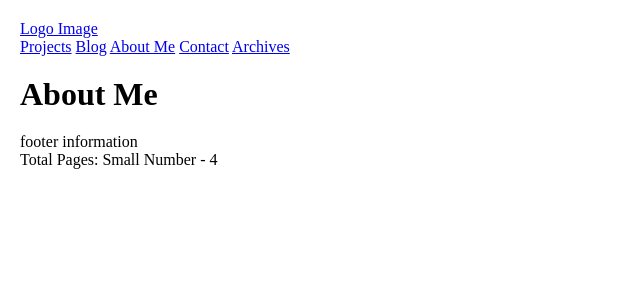
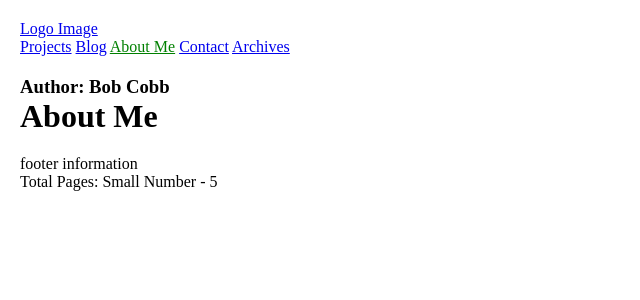
Before and after one commit to robert-laws/jekyll-review-october-2018, a Jekyll site: the page built from about.md, in a window 1280 px wide. Shown: the top 300 px of the page, without its empty margins (0-640 px from the left). Built offline with Jekyll 4.4.1, drawn with Linux system fonts in a browser that asks for light colours.

Commit message:
add assets folder and sass file

```diff
--- a/_includes/head.html
+++ b/_includes/head.html
@@ -3,6 +3,7 @@
   <title>{% if page.title %}{{page.title}} | {{site.title}}{% else %}{{site.title}}{% endif %}</title>
   <meta name="description" content="{% if page.description %}{{page.description}}{% else %}{{site.description}}{% endif %}">
   <link rel="canonical" href="{{site.baseurl}}{{page.url}}">
-  <link rel="stylesheet" href="{{site.baseurl}}/css/main.css">
-  <link rel="stylesheet" href="{{site.baseurl}}/css/syntax.css">
+  <link rel="stylesheet" href="{{site.baseurl}}/assets/css/main.css">
+  <link rel="stylesheet" href="{{site.baseurl}}/assets/css/styles.css">
+  <link rel="stylesheet" href="{{site.baseurl}}/assets/css/syntax.css">
 </head>
--- a/_includes/header.html
+++ b/_includes/header.html
@@ -3,10 +3,10 @@
     <a href="{{site.baseurl}}/">Logo Image</a>
   </div>
   <nav>
-    <a href="{{site.baseurl}}/projects">Projects</a>
-    <a href="{{site.baseurl}}/blog">Blog</a>
-    <a href="{{site.baseurl}}/about">About Me</a>
-    <a href="{{site.baseurl}}/contact">Contact</a>
-    <a href="{{site.baseurl}}/tags">Archives</a>
+    <a href="{{site.baseurl}}/projects" {% if page.url=="/projects" %}class='active' {% endif %}>Projects</a>
+    <a href="{{site.baseurl}}/blog" {% if page.url=="/blog" %}class='active' {% endif %}>Blog</a>
+    <a href="{{site.baseurl}}/about" {% if page.url=="/about" %}class='active' {% endif %}>About Me</a>
+    <a href="{{site.baseurl}}/contact" {% if page.url=="/contact" %}class='active' {% endif %}>Contact</a>
+    <a href="{{site.baseurl}}/tags" {% if page.url=="/tags" %}class='active' {% endif %}>Archives</a>
   </nav>
 </header>
--- a/_layouts/default.html
+++ b/_layouts/default.html
@@ -1,13 +1,16 @@
 <!doctype html>
 <html>
 {% include head.html %}
+
 <body>
   {% include header.html %}
 
   <main>
+    <h3>Author: {% if page.author %}{{page.author}}{% else %}{{"no author"}}{% endif %}</h3>
     {{ content }}
   </main>
 
   {% include footer.html %}
 </body>
+
 </html>
--- /dev/null
+++ b/_sass/first-styles.scss
@@ -0,0 +1,3 @@
+.active {
+  color: green;
+}
--- a/about.md
+++ b/about.md
@@ -1,6 +1,7 @@
 ---
 layout: default
 title: About Me
+author: Bob Cobb
 ---
 
 # {{page.title}}
--- a/css/main.css
+++ b/assets/css/main.css
@@ -3,7 +3,9 @@
   margin: 0;
 }
 
-header, main, footer {
+header,
+main,
+footer {
   margin: 20px;
 }
 
--- /dev/null
+++ b/assets/css/styles.scss
@@ -0,0 +1,3 @@
+---
+---
+@import "first-styles"
```
Also changed, not shown: assets/css/syntax.css (renamed from css/syntax.css). Lines whose indentation alone changed are shown as unchanged.
